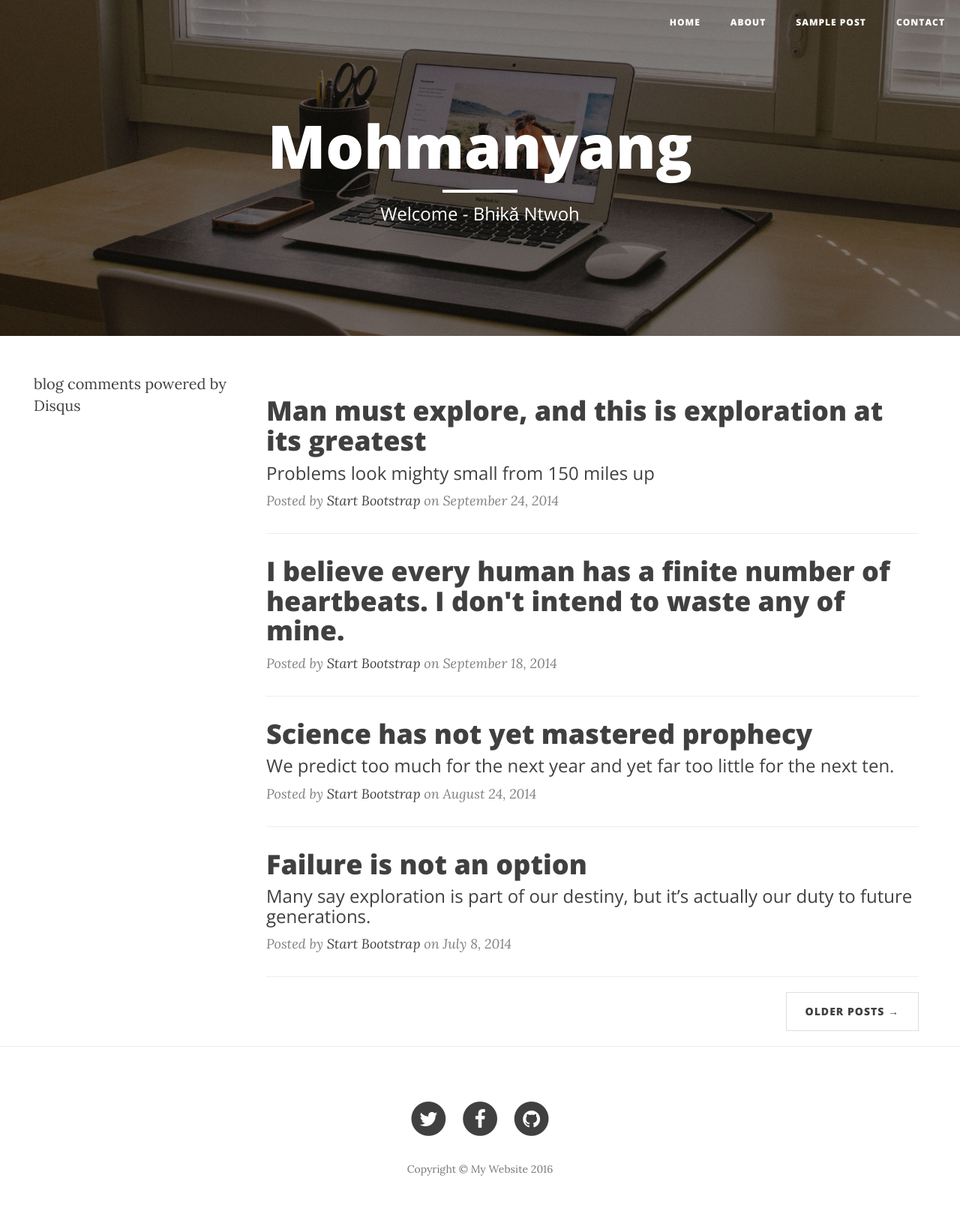
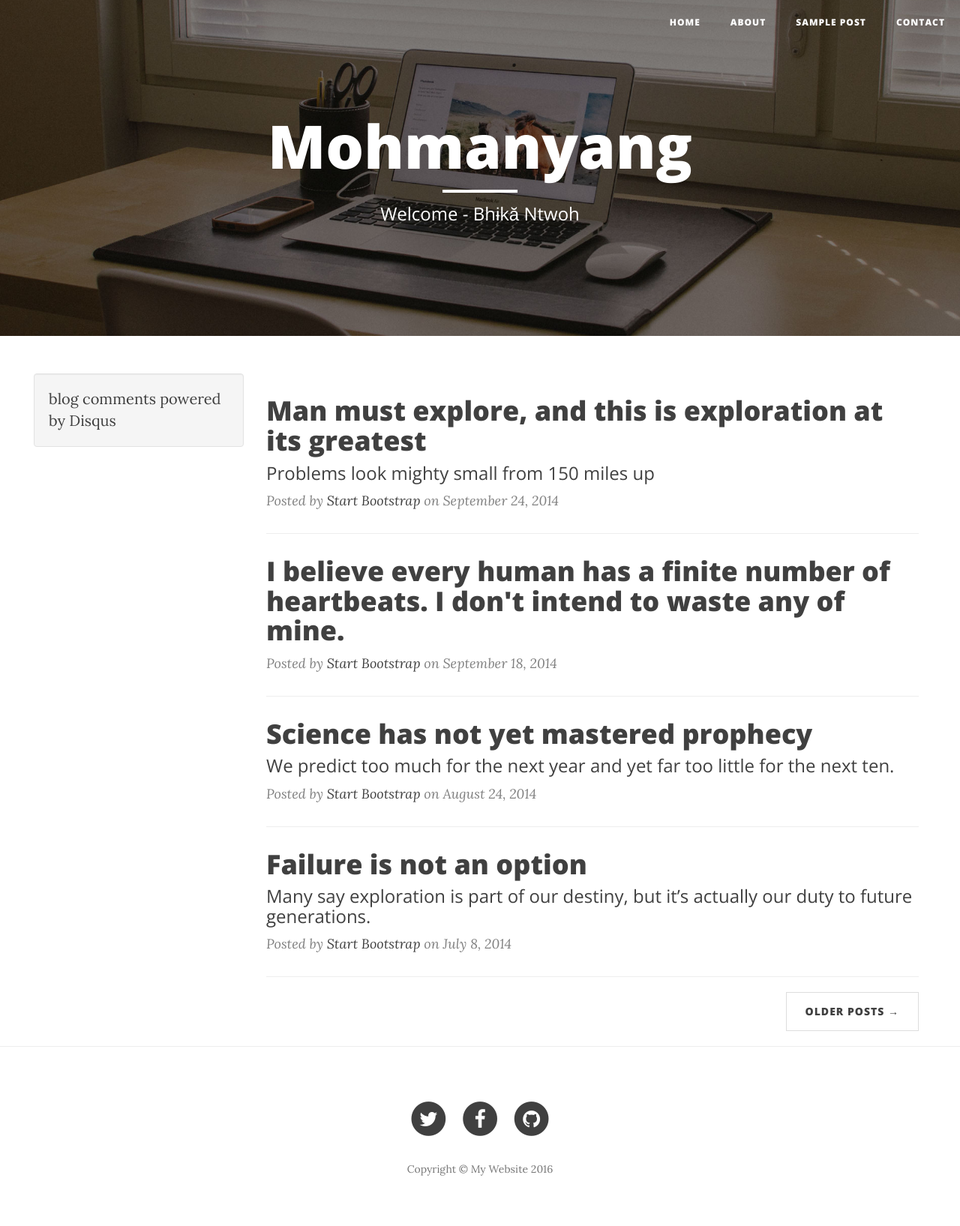
Before and after one commit to LaVillaine/LaVillaine.github.io, a Jekyll site: the page built from index.html, in a window 1280 px wide. Shown: the whole page at 75% size. Built offline with Jekyll 4.4.1, drawn with Linux system fonts in a browser that asks for light colours; nearby versions of some CDN libraries; comment, search, counter and statistics services are not loaded.

Commit message:
moved disqus

```diff
--- a/_layouts/default.html
+++ b/_layouts/default.html
@@ -75,21 +75,8 @@
         <div class="row row-offcanvas row-offcanvas-left">
 			<!--div class="row-offcanvas row-offcanvas-right"-->
 				<div class="col-lg-3 sidebar-offcanvas" style="padding-left: 5px;id="sidebarLeft" role="navigation">
-					<!--div class="well sidebar-nav">
-						<ul class="nav">
-						  <li>Left Sidebar</li>
-						  <li class="active"><a href="#">Link</a></li>
-						  <li><a href="#">Link</a></li>
-						  <li><a href="#">Link</a></li>
-						  <li><a href="#">Link</a></li>
-						  <li><a href="#">Link</a></li>
-						  <li><a href="#">Link</a></li>
-						  <li><a href="#">Link</a></li>
-						  <li><a href="#">Link</a></li>
-						</ul>
-					</div-->
-					<div id="disqus_thread"></div>
-					<script type="text/javascript">
+					<div id="disqus_thread" class="well sidebar-nav">
+						<script type="text/javascript">
 						/* * * CONFIGURATION VARIABLES: EDIT BEFORE PASTING INTO YOUR WEBPAGE * * */
 						var disqus_shortname = 'ericjones'; // required: replace example with your forum shortname
 						var disqus_identifier = '/forsale.html';
@@ -101,9 +88,12 @@
 							dsq.src = 'http://' + disqus_shortname + '.disqus.com/embed.js';
 							(document.getElementsByTagName('head')[0] || document.getElementsByTagName('body')[0]).appendChild(dsq);
 						})();
-					</script>
-					<noscript>Please enable JavaScript to view the <a href="http://disqus.com/?ref_noscript">comments powered by Disqus.</a></noscript>
-					<a href="http://disqus.com" class="dsq-brlink">blog comments powered by <span class="logo-disqus">Disqus</span></a>
+						</script>
+						<noscript>Please enable JavaScript to view the <a href="http://disqus.com/?ref_noscript">comments powered by Disqus.</a></noscript>
+						<a href="http://disqus.com" class="dsq-brlink">blog comments powered by <span class="logo-disqus">Disqus</span></a>
+					</div>
+					<!--div id="disqus_thread"></div-->
+
 				</div>
 				<div class="col-lg-9">
 					<div class="post-preview">
```
